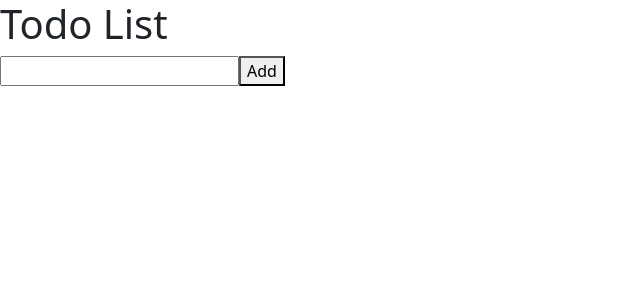
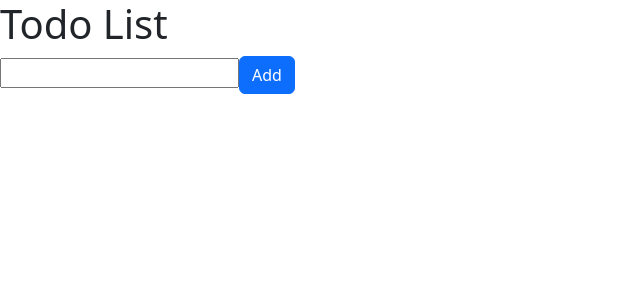
Before and after one commit to Nomcebo-coder-hub/react-todo-list, a React (Create React App) app: page / in a window 1280 px wide. Shown: the top 300 px of the page, without its empty margins (0-640 px from the left). Built offline with nearby package versions, Linux system fonts and the light colour scheme.

Commit message:
Updated app.css and app.js

```diff
--- a/src/App.css
+++ b/src/App.css
@@ -28,6 +28,10 @@
   color: #61dafb;
 }
 
+Button {
+  margin-right: -15px;
+}
+
 @keyframes App-logo-spin {
   from {
     transform: rotate(0deg);
--- a/src/App.js
+++ b/src/App.js
@@ -32,7 +32,9 @@ function App() {
         value={input}
         onChange={(e) => setInput(e.target.value)}
       />
-      <button onClick={() => addTodo(input)}>Add</button>
+      <Button onClick={() => addTodo(input)} variant="primary">
+        Add
+      </Button>
       <ul>
         {list.map((todo) => (
           <li key={todo.id}>
```
